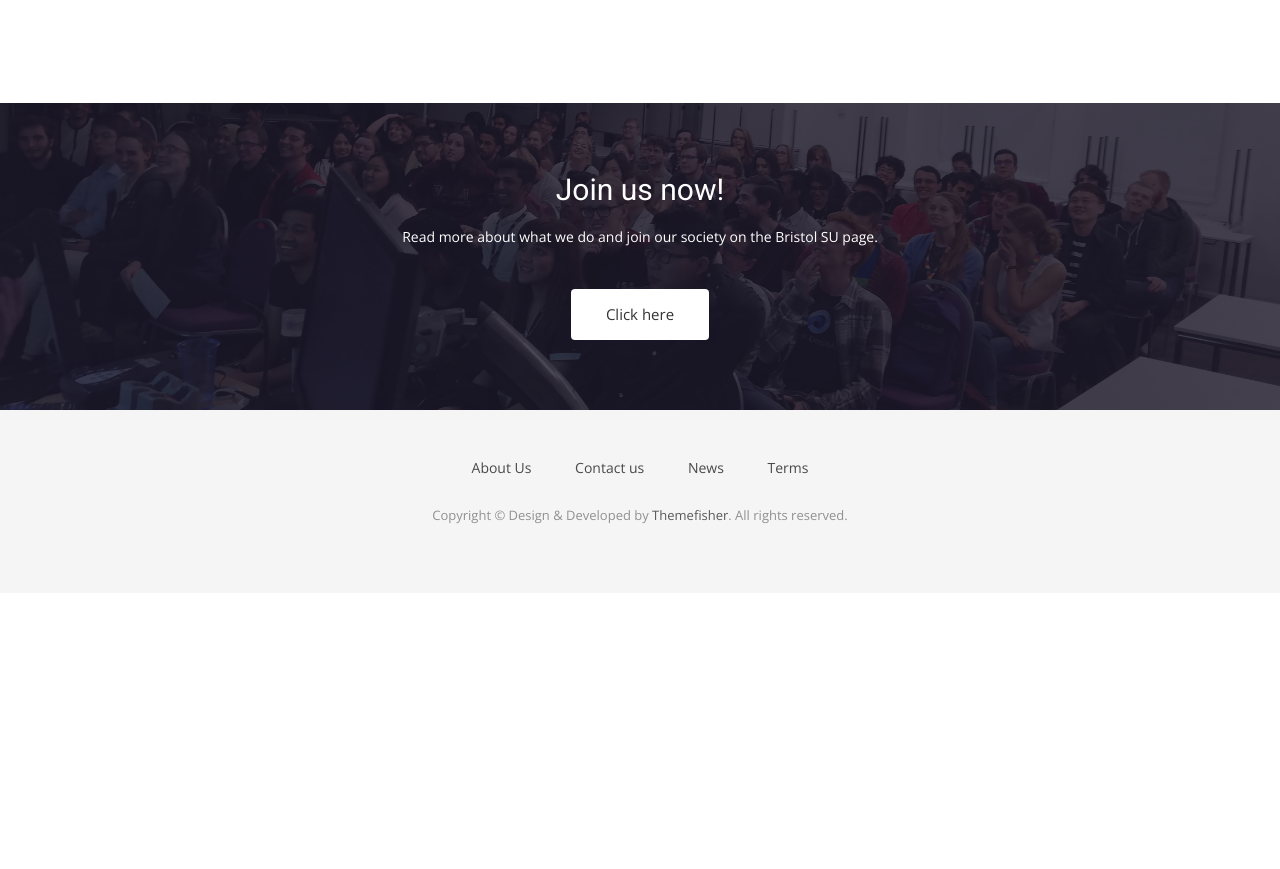
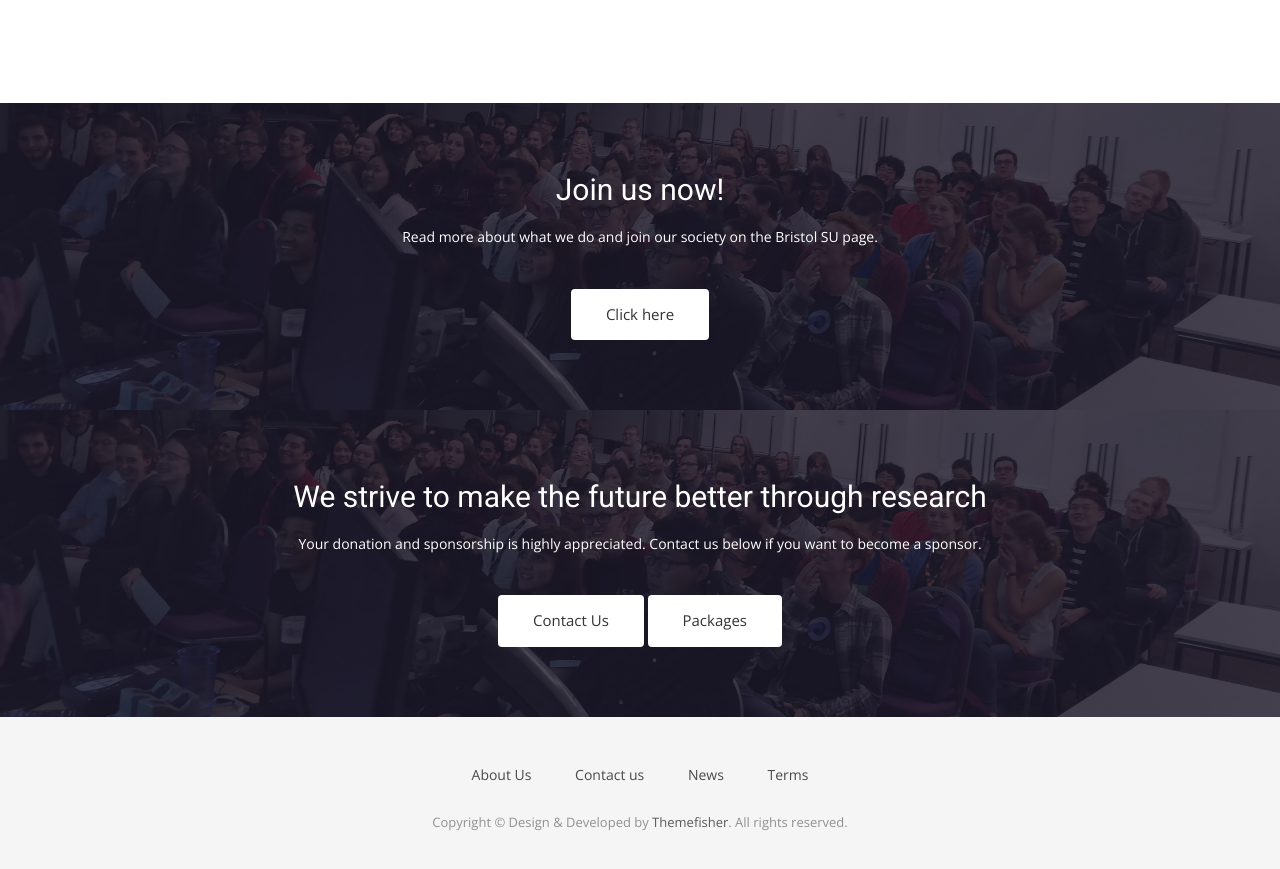
Before and after one commit to bristolresearchsoc/bristolresearchsoc.github.io, a Jekyll site: the page built from index.html, in a window 1280 px wide and 900 px high, scrolled down 2739 px. Shown: the top 869 px of the window. Built offline with Jekyll 4.4.1, drawn with Linux system fonts in a browser that asks for light colours; nearby versions of some CDN libraries; some web fonts are replaced; before the commit the page ends 3332 px from its top, so only the background shows below that.

Commit message:
sponsorship sections on the website

```diff
--- a/index.html
+++ b/index.html
@@ -158,6 +158,8 @@ permalink: /
     </div>
   </div>
 </section>
+
+
 <!-- Content Start -->
 <!--
 <section id="testimonial">
@@ -208,3 +210,21 @@ permalink: /
   </div>
 </section>
 -->
+
+
+<!-- Call to action Start -->
+<section id="call-to-action">
+  <div class="container">
+    <div class="row">
+      <div class="col-md-12">
+        <div class="block">
+          <h2>We strive to make the future better through research</h2>
+          <p>Your donation and sponsorship is highly appreciated. Contact us below if you want to become a sponsor.</p>
+          <a class="btn btn-default btn-call-to-action" href="{{ site.baseurl }}/contact" >Contact Us</a>
+          <a class="btn btn-default btn-call-to-action" href="{{ site.baseurl }}/pdfs/Sponsorship_Packages_2019.pdf" >Packages</a>
+
+        </div>
+      </div>
+    </div>
+  </div>
+</section>
```
Also changed, not shown: events.html (+6 -6 lines).
